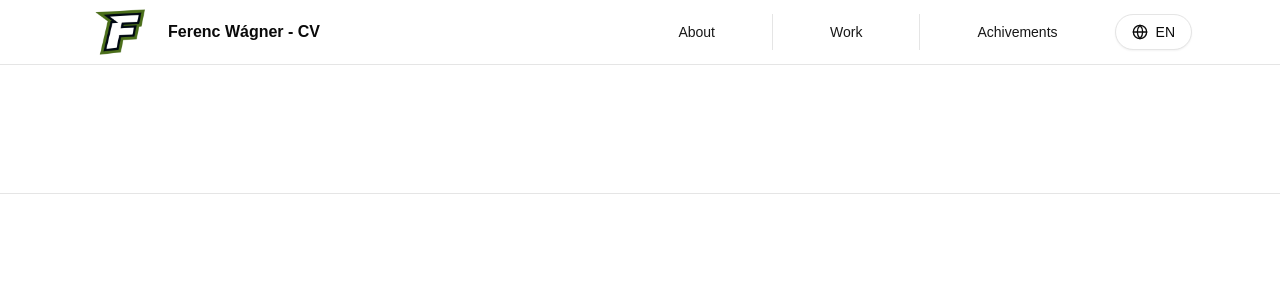
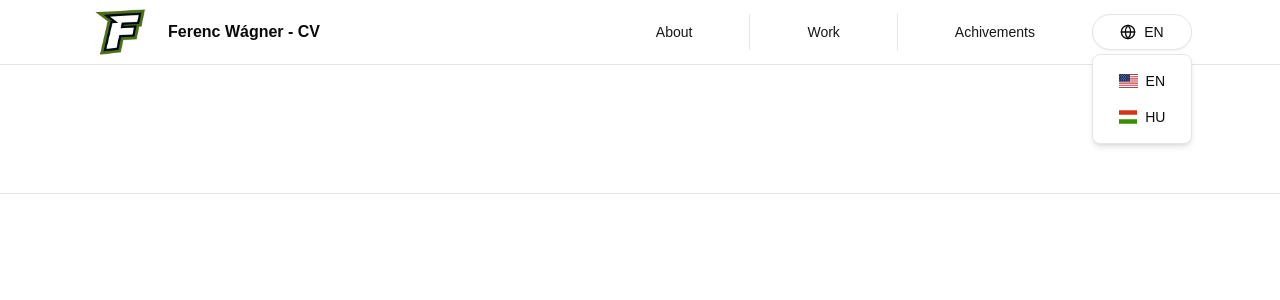
Before and after one commit to WFeree/fhub, a React (Vite) app: page / in a window 1280 px wide. Both pictures are taken after a click on the button "EN". Shown: the top 300 px of the page. Built offline with nearby package versions, Linux system fonts and the light colour scheme.

Commit message:
LangSelector b4 claude

```diff
--- a/package.json
+++ b/package.json
@@ -19,6 +19,7 @@
     "cn": "^0.5.2",
     "date-fns": "^4.4.0",
     "embla-carousel-react": "^8.6.0",
+    "flag-icons": "^7.6.0",
     "input-otp": "^1.5.0",
     "lucide-react": "^1.71.0",
     "react": "^19.3.1",
--- a/src/components/LangSelector.tsx
+++ b/src/components/LangSelector.tsx
@@ -1,12 +1,56 @@
 import { Globe } from "lucide-react"
 import { Button } from "./ui/button"
+import { useState } from "react"
+import "flag-icons/css/flag-icons.min.css"
 
 const LangSelector = () => {
+  const [LangSelectorOpen, setLangSelectorOpen] = useState<boolean>(false)
+  const [lang, setLang] = useState<"en" | "hu">("en")
+
+  function changeLang(){
+    if(lang == "en"){
+      setLang("hu")
+    }
+    if(lang == "hu"){
+      setLang("en")
+    }
+    setLangSelectorOpen(false)
+  }
+
+  const LangItem = (flagCode: string, name: string) => {
+    if(lang == "en"){
+      return(
+      <Button variant="ghost" className="w-full text-left px-4 py-2 hover:bg-accent rounded-md flex gap-2" onClick={changeLang}>
+        <span className={`fi fi-${flagCode}`}></span>
+        <span>{name}</span>
+      </Button>
+        )
+    }
+    if(lang == "hu"){
+      return(
+        <Button variant="ghost" className="w-full text-left px-4 py-2 hover:bg-accent rounded-md flex gap-2" onClick={changeLang}>
+          <span className={`fi fi-${flagCode}`}></span>
+          <span>{name}</span>
+        </Button>
+      )
+    }
+  }
+
   return (
-    <Button variant="outline" className="flex border rounded-4xl px-4 py-2 items-center gap-2">
-      <Globe size={18}/>
-      <span>EN</span>
-    </Button>
+    <div className="relative">
+      <Button variant="outline" className="flex border rounded-4xl px-4 py-2 items-center gap-2 w-25" onClick={() => setLangSelectorOpen(!LangSelectorOpen)}>
+        <Globe size={18}/>
+        <span>{lang.toUpperCase()}</span>
+      </Button>
+
+      {LangSelectorOpen && (
+        <div className="absolute top-8 mt-2 rounded-md border bg-background shadow-md p-2 w-25">
+          {LangItem("us","EN")}
+          {LangItem("hu","HU")}
+        </div>
+      )}
+
+    </div>
   )
 }
 
```
Also changed, not shown: 1 other file (tests, documents, lock files or other folders).
